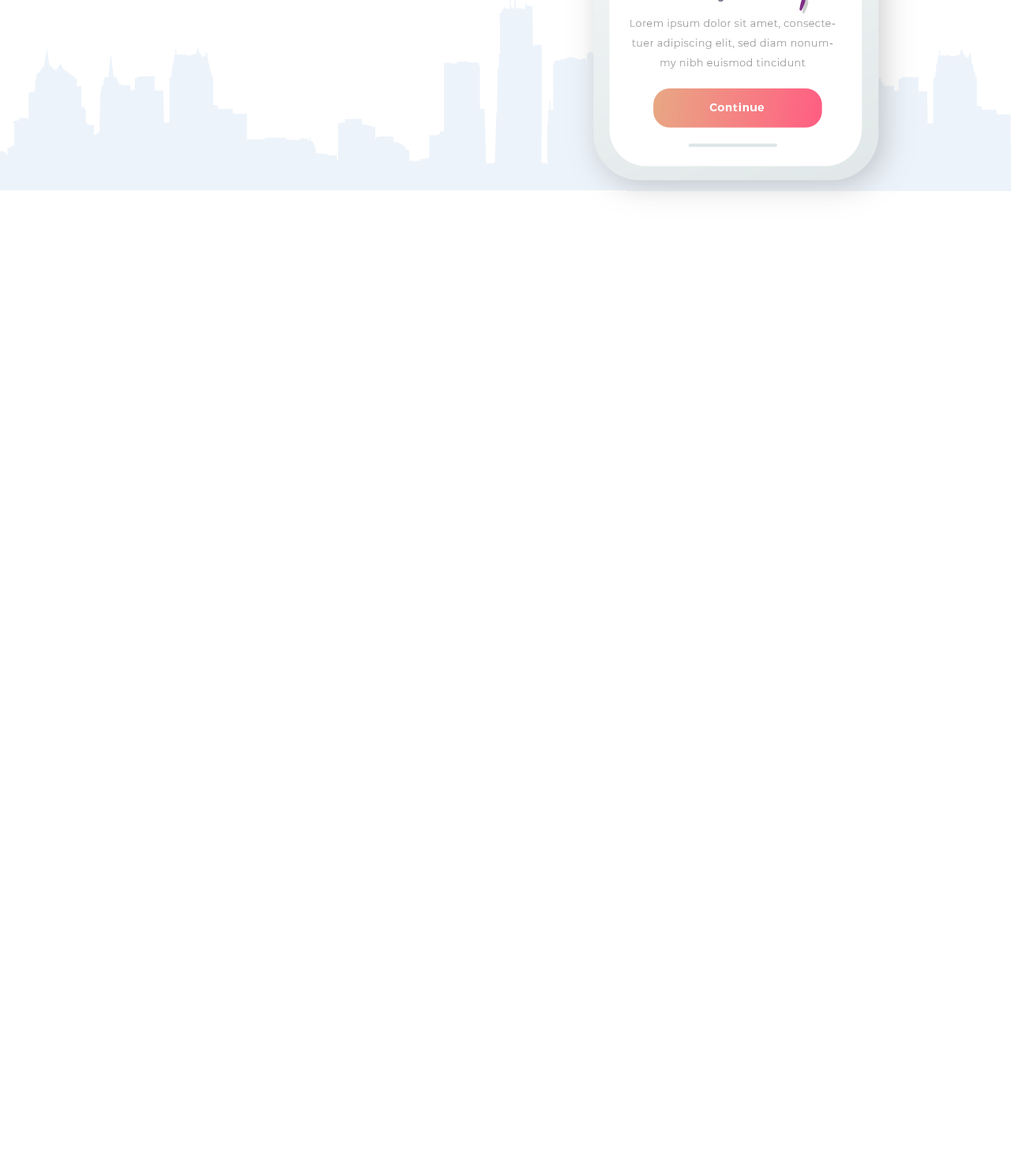
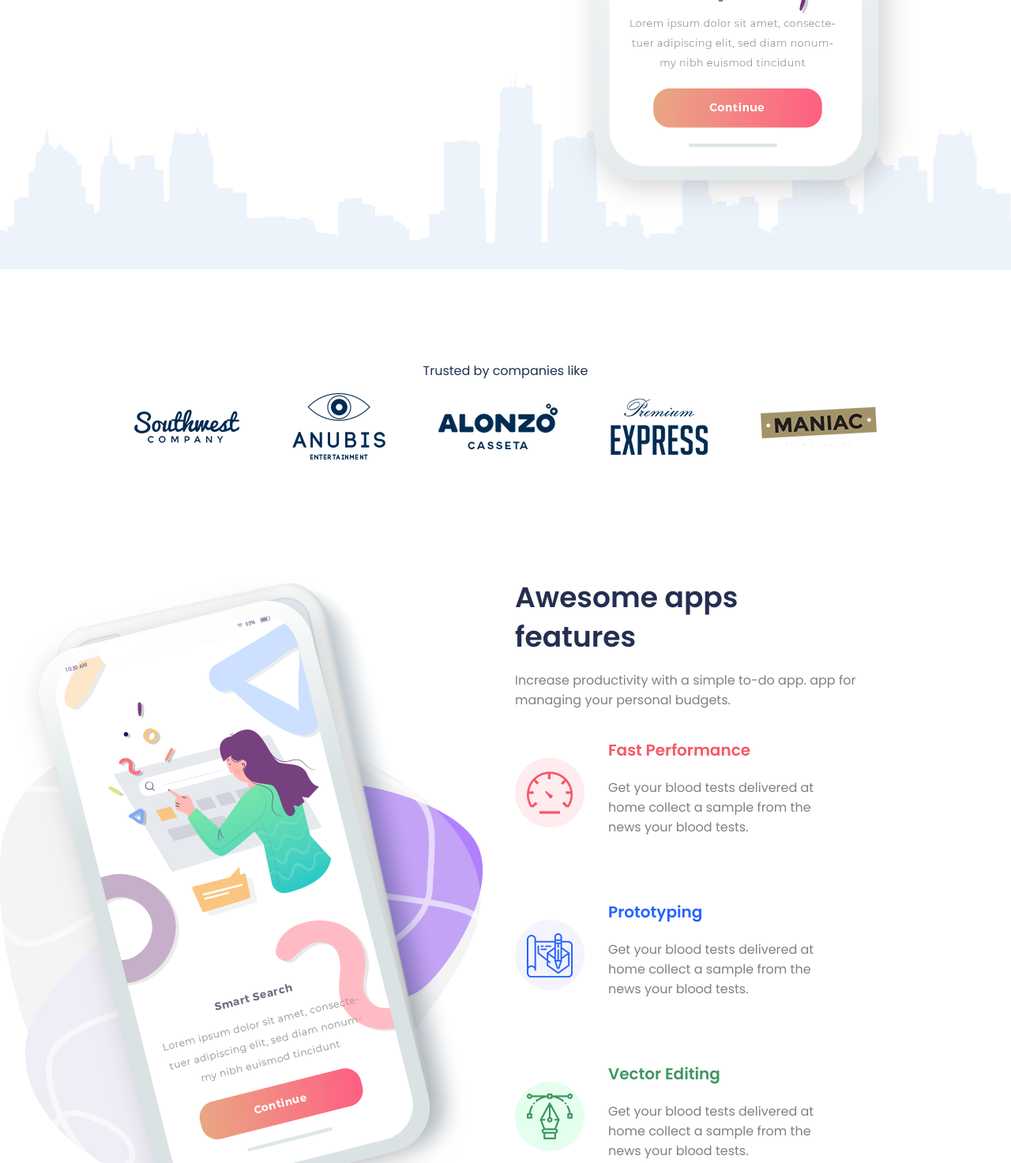
Before and after one commit to alisaMytsko/Freebie, a website built with webpack: page src/index.html in a window 1280 px wide. Shown: the part 720-2193 px from the top of the page at 79% size. Before the commit the page ends 998 px from the top, so only its background shows below. Built offline with nearby package versions, Linux system fonts and the light colour scheme.

Commit message:
all-section-two

```diff
--- a/src/index.html
+++ b/src/index.html
@@ -40,5 +40,59 @@
     <div class="picture-one"></div>
 
  </header>
+ <div class="section-two">
+   <div class="one-wrapper">
+     <p>Trusted by companies like</p>
+     <div class="all-images">
+       <img class='one-img' src="img/img.1.133.42.png" alt="">
+       <img class='two-img' src="img/img2.118.84.png" alt="">
+       <img class='three-img' src="img/img3.151.58.png" alt="">
+       <img class='four-img' src="img/img4.123.71.png" alt="">
+       <img class='five-img' src="img/img5.147.51.png" alt="">
+     </div>
+   </div>
+   <div class="two-wrapper">
+     <div class="two-flex">
+       <img src="img/images/phon2.1380.8192_04.png" alt="">
+     </div>
+     <div class="two-flex activ--block">
+      <div class="title-two">
+        <h2>Awesome apps features</h2>
+        <p>Increase productivity with a simple to-do app. app for
+          managing your personal budgets.</p>
+      </div>
+      <div class="wrap">
+        <div class="vector-wrap">
+        <img src="img/images/vector1_07.png" alt=""></div>
+        <div class="wrap-two">
+          <p>Fast Performance</p>
+          <span>Get your blood tests delivered at
+            home collect a sample from the
+            news your blood tests.</span>
+        </div>
+      </div>
+      <div class="wrap">
+        <div class="vector-wrap"><img src="img/images/vector2_10.png" alt=""></div>
+
+        <div class="wrap-two">
+          <p class="blue-color">Prototyping</p>
+          <span>Get your blood tests delivered at
+            home collect a sample from the
+            news your blood tests.</span>
+        </div>
+      </div>
+      <div class="wrap">
+        <div class="vector-wrap">
+        <img src="img/images/vector3_12.png" alt=""></div>
+        <div class="wrap-two">
+          <p class="green-color">Vector Editing</p>
+          <span>Get your blood tests delivered at
+            home collect a sample from the
+            news your blood tests.</span>
+        </div>
+      </div>
+    </div>
+   </div>
+ </div>
 </body>
 </html>
--- a/src/styles/index.scss
+++ b/src/styles/index.scss
@@ -1,4 +1,5 @@
 @import './section-one';
+@import './section-two';
 $body-color: slateblue;
 
 body {
--- a/src/styles/section-one.scss
+++ b/src/styles/section-one.scss
@@ -1,8 +1,6 @@
 .section-one{
-    height: 100vh;
     width: 100%;
     background-color: #fff;
-
 }
 .container-one{
     max-width: 1170px;
@@ -14,6 +12,7 @@
     background-repeat: no-repeat;
     background-size: cover;
     height: 245px;
+    margin-top: 100px;
 }
 .top{
     display:flex;
--- /dev/null
+++ b/src/styles/section-two.scss
@@ -0,0 +1,99 @@
+.section-two{
+    position: relative;
+}
+.one-wrapper{
+    max-width: 940px;
+    margin:115px auto 150px;
+    text-align: center;
+    p{
+        font-size: 16px;
+        font-weight: 400;
+        color: #242f51;
+    }
+
+
+}
+.all-images{
+    display: flex;
+    justify-content: space-between;
+    align-items: center;
+}
+.all-images{
+    .one-img{
+        width: 133px;
+        height: 42px;
+
+    }
+    .two-img{
+        width: 118px;
+        height: 84px;
+
+    }
+    .three-img{
+        width: 151px;
+        height: 58px;
+
+    }
+    .four-img{
+        width: 123px;
+        height: 71px;
+
+    }
+    .five-img{
+        width: 147px;
+        height: 51px;
+
+    }
+}
+// -------------two-flex----
+.two-wrapper{
+    display:flex;
+    max-width: 1300px;
+    margin:0 auto;
+}
+.activ--block{
+    margin-left:40px;
+    max-width: 437px;
+}
+.wrap{
+    display:flex;
+    margin-bottom: 60px;
+}
+.title-two{
+    h2{
+        font-size: 36px;
+        font-weight: 600;
+        color:#242f51;
+        line-height: 1.4;
+        margin:0;
+    }
+    p{
+        font-size: 16px;
+        font-weight: 400;
+        color:#7e8084;
+    }
+
+}
+.vector-wrap{
+    padding-top: 45px;
+}
+.wrap-two{
+    margin-left: 30px;
+    max-width: 262px;
+    p{
+        font-weight: 600;
+        font-size: 20px;
+        color: #f55767;
+    }
+    span{
+        font-size: 16px;
+        font-weight: 400;
+        color:#7e8084;
+    }
+    .blue-color{
+        color: #2563ff;
+    }
+    .green-color{
+        color:#40975f;
+    }
+}
```
Also changed, not shown: src/img/images/phon.main.1380.8192_02.png (deleted), src/img/images/phon2.1380.8192_04.png (added), src/img/images/vector1_07.png (added), src/img/images/vector2_10.png (added), src/img/images/vector3_12.png (added), src/img/img.1.133.42.png (added), src/img/img2.118.84.png (added), src/img/img3.151.58.png (added), src/img/img4.123.71.png (added), src/img/img5.147.51.png (added).
